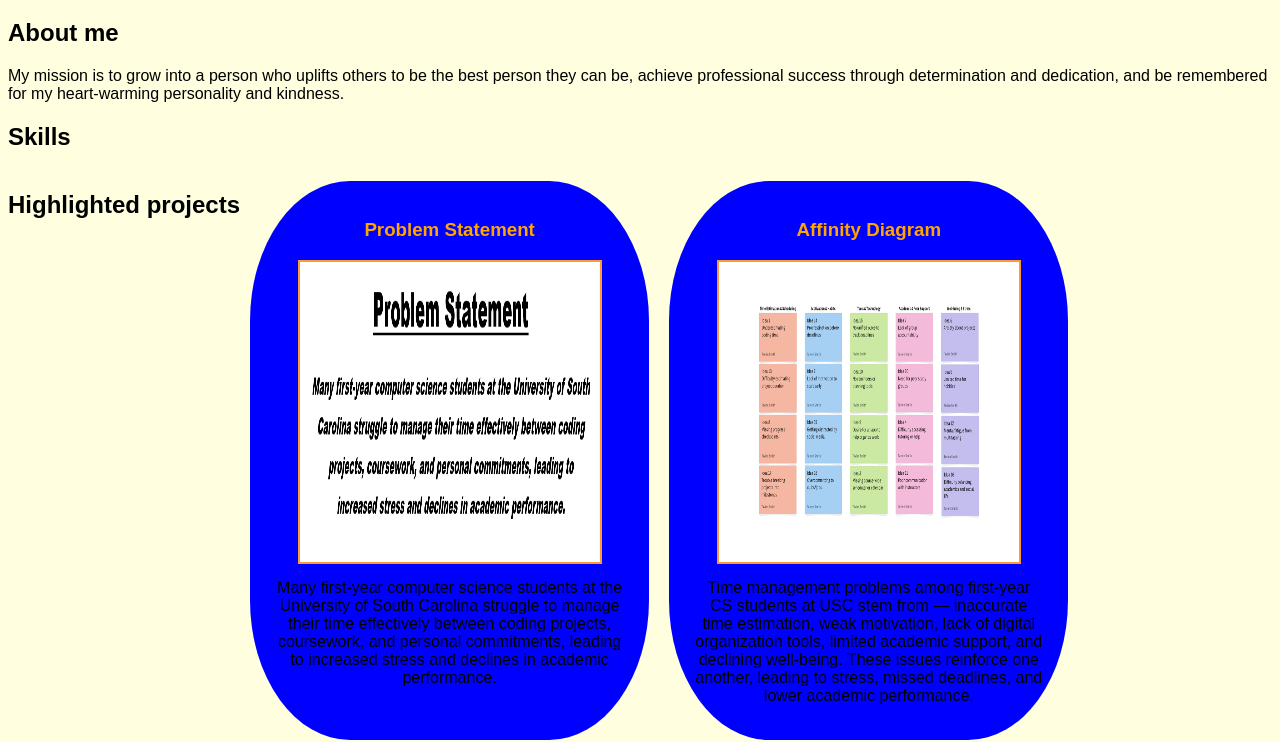
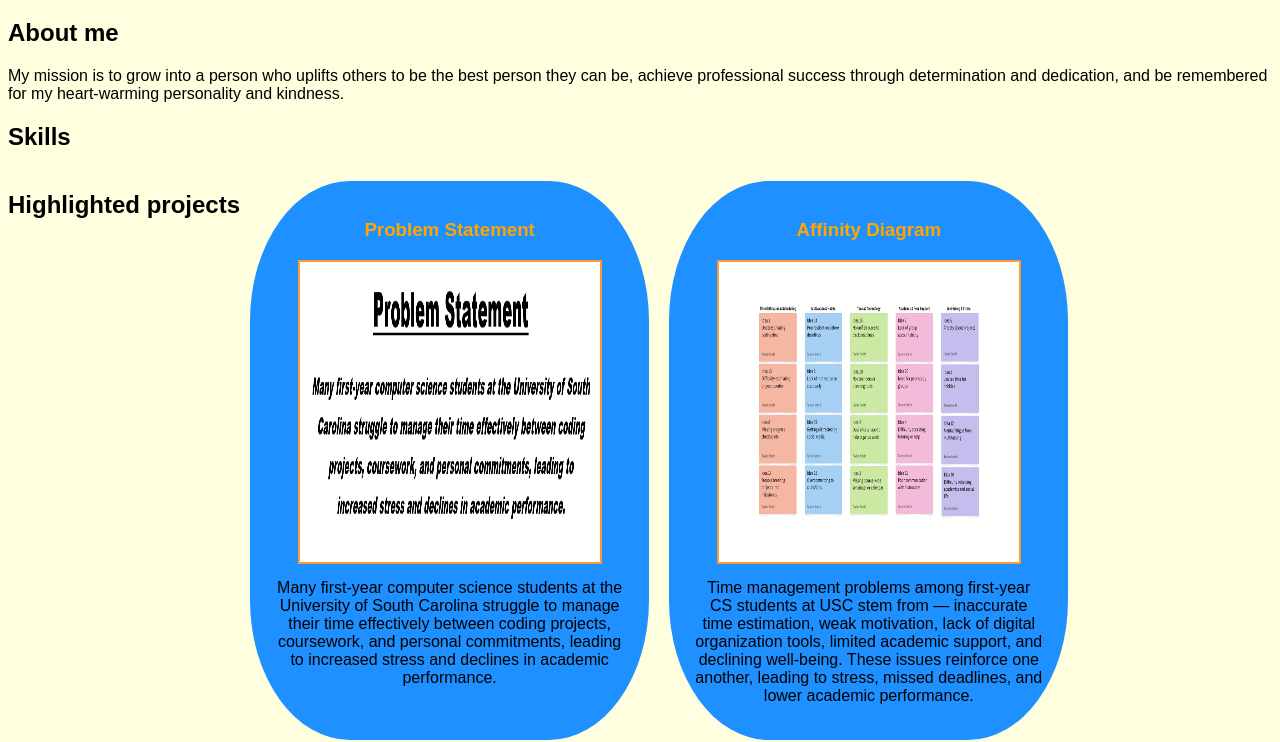
Before and after one commit to CSE-TavienSmith/CSE-TavienSmith.github.io, a plain HTML site: page index.html in a window 1280 px wide. Shown: the part 61-803 px from the top of the page. Drawn offline with Linux system fonts and the light colour scheme.

Commit message:
Update styles.css

```diff
--- a/styles.css
+++ b/styles.css
@@ -15,7 +15,7 @@ text-align: center;
 width: 30%;
 margin: 10px;
 padding: 20px 10px;
-background: blue; /* pick a color */
+background: dodgerblue; /* pick a color */
 border-radius: 25%;
 
 }
```
